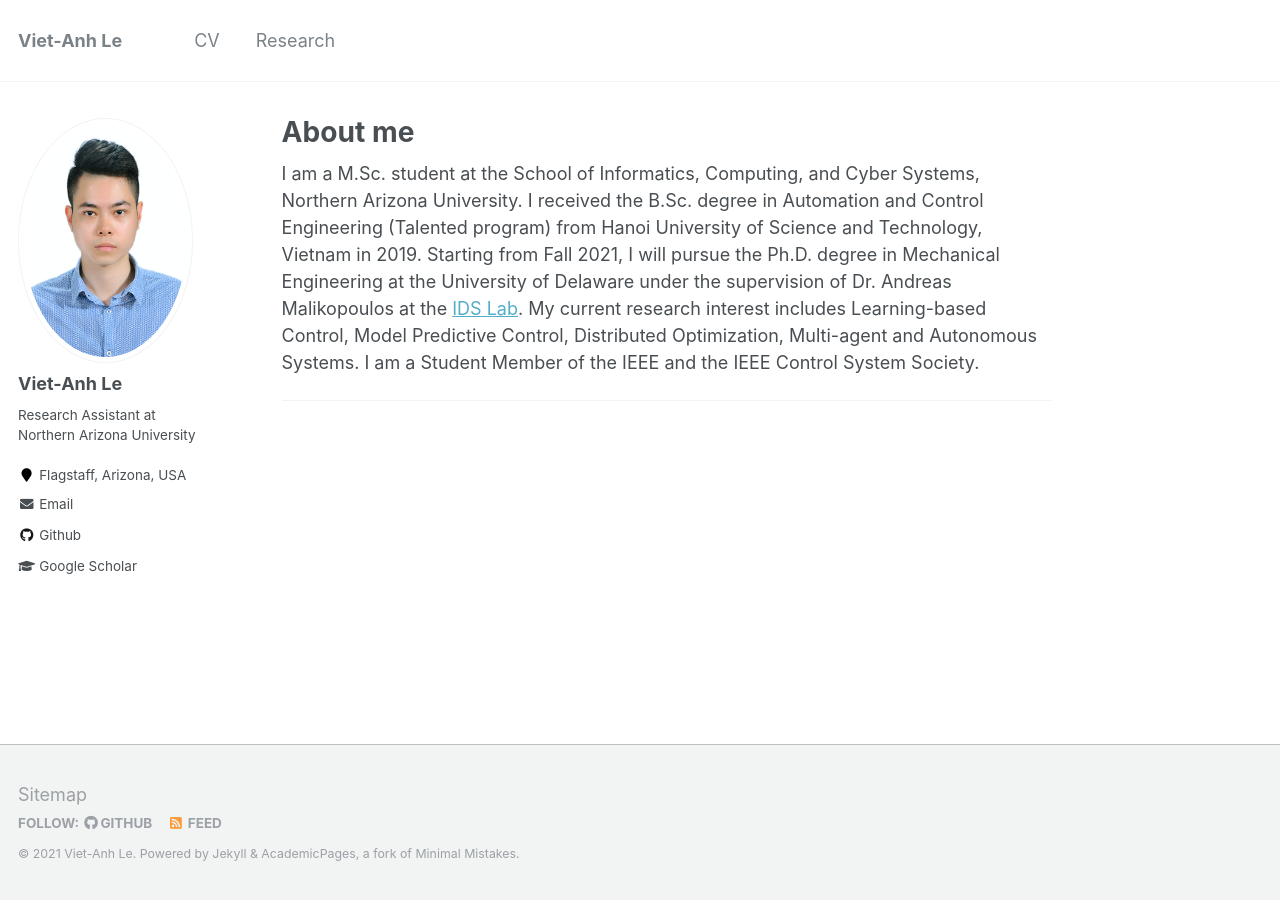
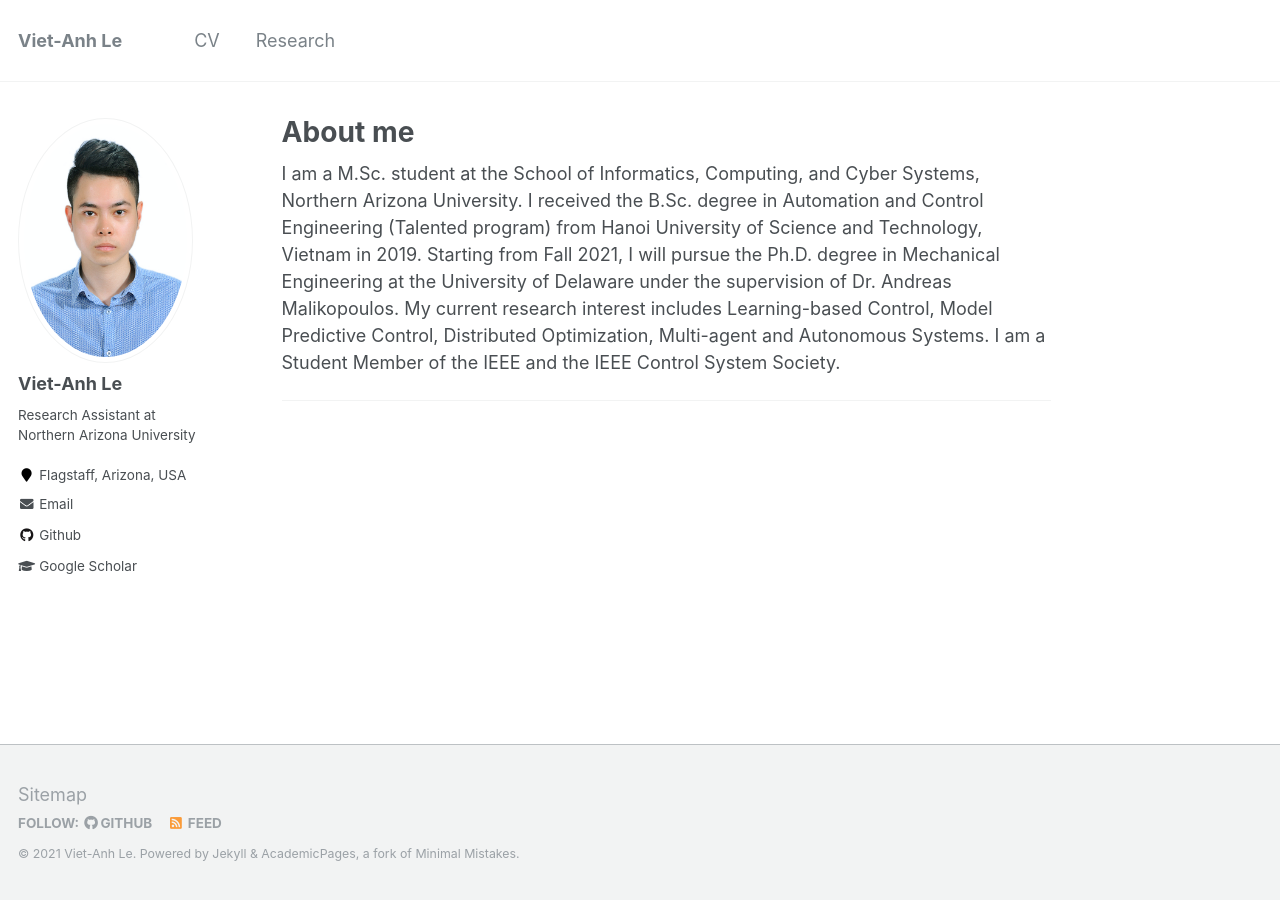
Before and after one commit to vietanhle0101/vietanhle0101.github.io, a Jekyll site: the page built from _pages/about.md, in a window 1280 px wide. Built offline with Jekyll 4.4.1, drawn with Linux system fonts in a browser that asks for light colours.

Commit message:
about me revision

```diff
--- a/_pages/about.md
+++ b/_pages/about.md
@@ -8,7 +8,8 @@ redirect_from:
   - /about.html
 ---
 
-I am a M.Sc. student at the School of Informatics, Computing, and Cyber Systems, Northern Arizona University. I received the B.Sc. degree in Automation and Control Engineering (Talented program) from Hanoi University of Science and Technology, Vietnam in 2019. Starting from Fall 2021, I will pursue the Ph.D. degree in Mechanical Engineering at the University of Delaware under the supervision of Dr. Andreas Malikopoulos at the [IDS Lab](https://sites.udel.edu/ids-lab/people/).
+I am a M.Sc. student at the School of Informatics, Computing, and Cyber Systems, Northern Arizona University. I received the B.Sc. degree in Automation and Control Engineering (Talented program) from Hanoi University of Science and Technology, Vietnam in 2019. Starting from Fall 2021, I will pursue the Ph.D. degree in Mechanical Engineering at the University of Delaware under the supervision of Dr. Andreas Malikopoulos.
+<!-- at the [IDS Lab](https://sites.udel.edu/ids-lab/people/). -->
 My current research interest includes Learning-based Control, Model Predictive Control, Distributed Optimization, Multi-agent and Autonomous Systems. I am a Student Member of the IEEE and the IEEE Control System Society.
 
 <hr />
```
